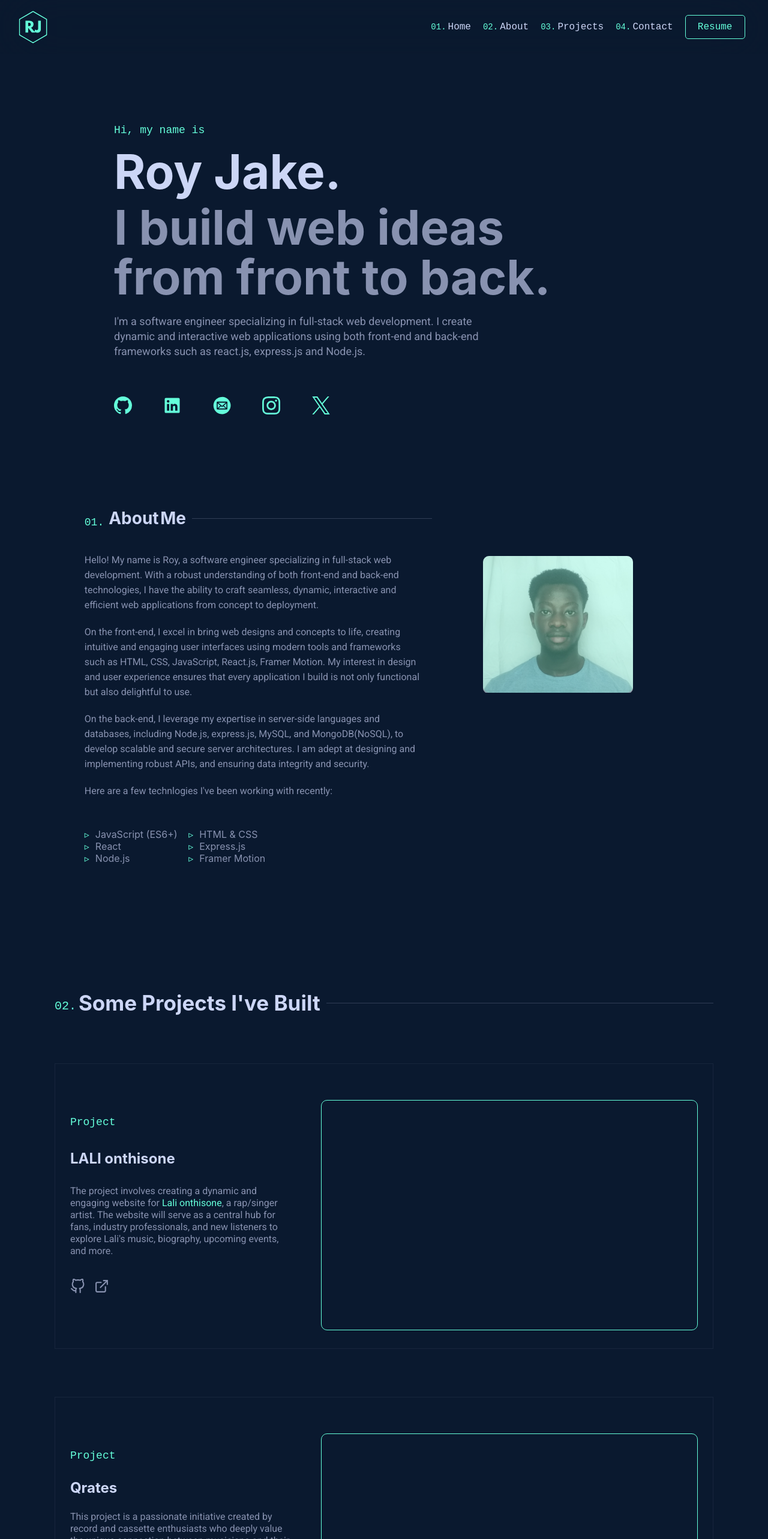
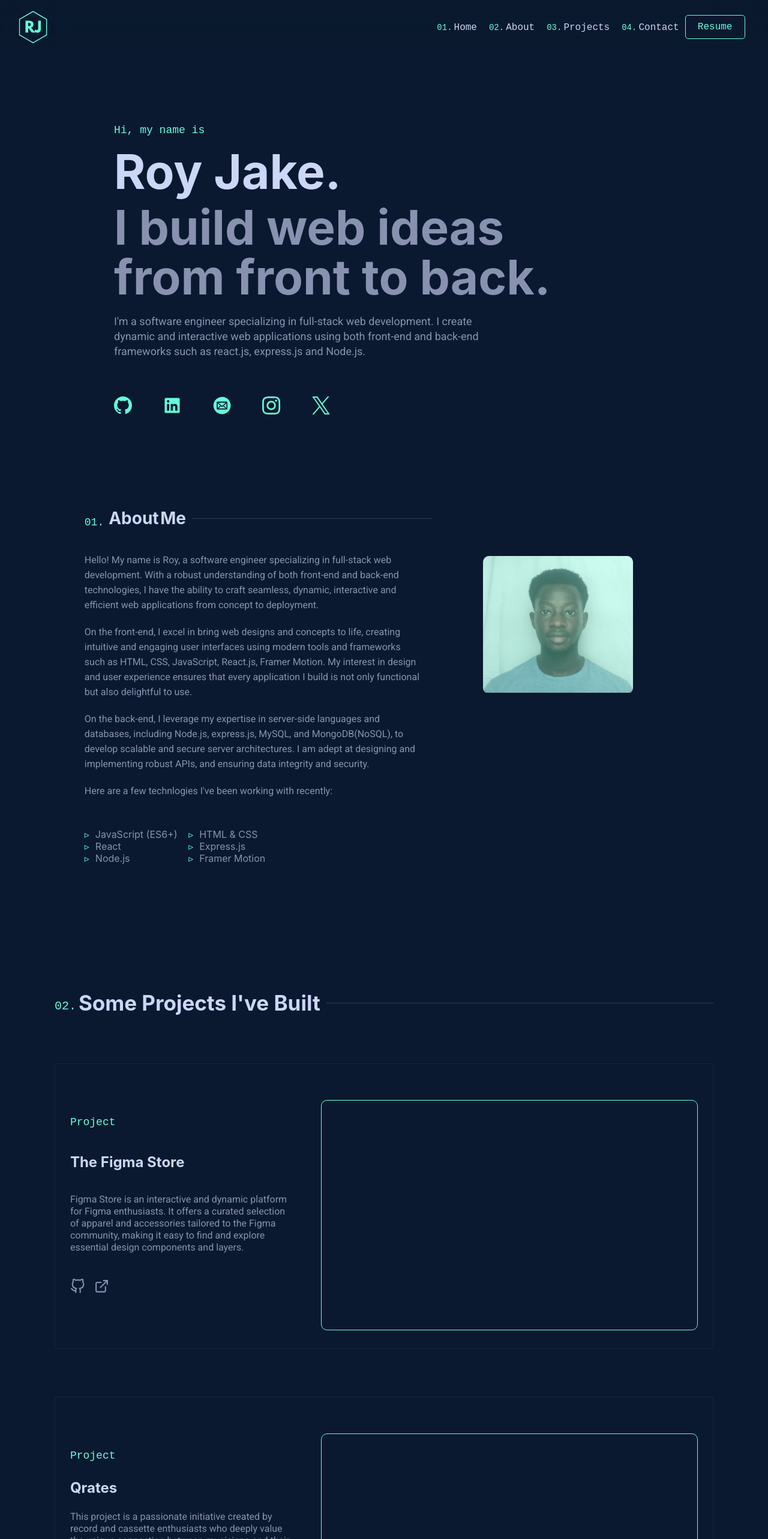
Before and after one commit to RoyJake/portfolioRoyJake, a React (Create React App) app: page / in a window 1280 px wide. Shown: the top 2566 px of the page at 60% size. Built offline with nearby package versions, Linux system fonts and the light colour scheme; grey boxes are pictures that could not be loaded.

Commit message:
work on the links in the website

```diff
--- a/src/Components/Header.js
+++ b/src/Components/Header.js
@@ -19,7 +19,7 @@ const onLoadHeaderAnimation = {
 
 const Header = function () {
  return (
-  <header>
+  <header id='header_section'>
    <motion.div className="headerTextContainer"  initial="initial" animate="final" transition={{ staggerChildren: 0.2 }} >
 
     <motion.h1 variants={onLoadHeaderAnimation}>Hi, my name is</motion.h1>
@@ -28,11 +28,11 @@ const Header = function () {
     <motion.p variants={onLoadHeaderAnimation}>I'm a software engineer specializing in full-stack web development. I create dynamic and interactive web applications using both front-end and back-end frameworks such as react.js, express.js and Node.js. </motion.p>
 
     <motion.div className='socialIcons' variants={onLoadHeaderAnimation}>
-     <a href='https://github.com/RoyJake'><img src={github} alt='github'></img></a>
-     <a href='https://github.com/RoyJake'><img src={linkedIn} alt='linkedIn'></img></a>
-     <a href='https://github.com/RoyJake'><img src={email} alt='email'></img></a>
-     <a href='https://github.com/RoyJake'><img src={instagram} alt='instagram'></img></a>
-     <a href='https://github.com/RoyJake'><img src={x} alt='x'></img></a>
+     <a href='https://github.com/RoyJake' target='_blank' rel="noreferrer" ><img src={github} alt='github'></img></a>
+     <a href='https://www.linkedin.com/in/roy-osei-3253a8321/' target='_blank' rel="noreferrer"><img src={linkedIn} alt='linkedIn'></img></a>
+     <a href='mailto:royjake629@gmail.com' target='_blank' rel="noreferrer"><img src={email} alt='email'></img></a>
+     <a href='https://github.com/RoyJake' target='_blank' rel="noreferrer"><img src={instagram} alt='instagram'></img></a>
+     <a href='https://github.com/RoyJake' target='_blank' rel="noreferrer"><img src={x} alt='x'></img></a>
     </motion.div>
 
    </motion.div>
--- a/src/Components/Nav.css
+++ b/src/Components/Nav.css
@@ -77,7 +77,7 @@ ul#menuPage[toggle="false"] {
  transform-origin: center top;
 }
 
-ul#menuPage li {
+ul#menuPage li a{
  font-family: "Roboto", sans-serif;
  font-weight: 600;
  font-size: 35px;
@@ -87,6 +87,7 @@ ul#menuPage li {
  padding: 10px 0;
  text-align: center;
  margin-bottom: 5px;
+ text-decoration: none;
 }
 
 ul#menuPage li button {
@@ -100,6 +101,9 @@ ul#menuPage li button {
  width: 150px;
  padding: 10px 0;
  margin-top: 30px;
+}
+ul#menuPage li button a{
+ color: #64ffda;
 }
 
 ul#menuPage li span {
@@ -142,7 +146,7 @@ ul#menuPage li span {
  }
 
 
- ul#menuPage li {
+ ul#menuPage li a{
   font-family: "SF Mono", "Fira Code", "Fira Mono", "Roboto Mono", monospace;
   font-weight: normal;
   font-size: 16px;
@@ -151,7 +155,7 @@ ul#menuPage li span {
   padding: 10px 10px;
   text-align: center;
   margin-bottom: 0px;
-  /* background-color: red; */
+ text-decoration: none;
  }
 
  ul#menuPage li button {
--- a/src/Components/Nav.js
+++ b/src/Components/Nav.js
@@ -91,11 +91,11 @@ const Nav = function () {
    <motion.ul id='menuPage' initial='initial' animate='final' transition={{ staggerChildren: 0.2 }} toggle={isActive.toString()}
 
    >
-    <motion.li variants={onLoadNavAnimation}><span >01.</span>Home</motion.li>
-    <motion.li variants={onLoadNavAnimation}><span >02.</span>About</motion.li>
-    <motion.li variants={onLoadNavAnimation}><span >03.</span>Projects</motion.li>
-    <motion.li variants={onLoadNavAnimation}><span>04.</span>Contact</motion.li>
-    <motion.li variants={onLoadNavAnimation}><button>Resume</button></motion.li>
+    <motion.li variants={onLoadNavAnimation}><a href='#header_section'><span >01.</span>Home</a></motion.li>
+    <motion.li variants={onLoadNavAnimation}><a href='#AboutSection'><span >02.</span>About</a></motion.li>
+    <motion.li variants={onLoadNavAnimation}><a href='#ProjectSection'><span >03.</span>Projects</a></motion.li>
+    <motion.li variants={onLoadNavAnimation}><a href='#getIntouchSection'><span>04.</span>Contact</a></motion.li>
+    <motion.li variants={onLoadNavAnimation}><button><a href="/Resume_ROY OSEI.pdf" download="Resume_ROY_OSEI.pdf" >Resume</a></button></motion.li>
    </motion.ul>
 
   </motion.nav>
--- a/src/Components/ProjectSection.js
+++ b/src/Components/ProjectSection.js
@@ -21,17 +21,19 @@ const ProjectSection = function () {
 
       <div className='projectTextWrapper'>
        <h2>Project</h2>
-       <h1 className='projectTitle'>LALI onthisone</h1>
-       <p className='projectDescription'>The project involves creating a dynamic and engaging website for <a href='https://l.instagram.com/?u=https%3A%2F%2Flinktr.ee%2FLali_onthisone&e=AT1zP9ytxA6N7mLUhCG9YivwgxRMo-5jVr73KuJd5zQ7s7rXYAoqDwcTntC8mPcFohBFqzJ-bNQ0ac_LTbjbqcEA8ntvNCNbEto7Sw'>Lali onthisone</a>, a rap/singer artist. The website will serve as a central hub for fans, industry professionals, and new listeners to explore Lali's music, biography, upcoming events, and more.</p>
+       <h1 className='projectTitle'>The Figma Store</h1>
+       <p className='projectDescription'>Figma Store is an interactive and dynamic platform for Figma enthusiasts. It offers a curated selection of apparel and accessories tailored to the Figma community, making it easy to find and explore essential design components and layers.</p>
        <div className='projectLinksInWrapper'>
-        <a href="https://github.com/RoyJake"><img src={github} alt="link_to_source_code"></img></a><a href="https://github.com/RoyJake"><img src={liveIcon} alt="link_to_website"></img></a>
+        <a href="https://github.com/RoyJake/figma-store" target='_blank' rel="noreferrer"><img src={github} alt="link_to_source_code"></img></a>
+        <a href="https://the-figma-store.vercel.app/" target='_blank' rel="noreferrer"><img src={liveIcon} alt="link_to_website"></img></a>
        </div>
       </div>
 
       <div className='showCase'></div>
 
       <div className='projectLinks'>
-       <a href="https://github.com/RoyJake"><img src={github} alt="link_to_source_code"></img></a><a href="https://github.com/RoyJake"><img src={liveIcon} alt="link_to_website"></img></a>
+       <a href="https://github.com/RoyJake/figma-store" target='_blank' rel="noreferrer"><img src={github} alt="link_to_source_code"></img></a>
+       <a href="https://the-figma-store.vercel.app/" target='_blank' rel="noreferrer"><img src={liveIcon} alt="link_to_website"></img></a>
       </div>
 
      </div>
@@ -45,14 +47,16 @@ const ProjectSection = function () {
        <h1 className='projectTitle'>Qrates</h1>
        <p className='projectDescription'>This project is a passionate initiative created by record and cassette enthusiasts who deeply value the unique connection between musicians and their fans through physical music formats. Their mission is to empower artists to share the magic of their music on vinyl records and cassettes, making these tangible pieces of art accessible to more people.</p>
        <div className='projectLinksInWrapper'>
-        <a href="https://github.com/RoyJake"><img src={github} alt="link_to_source_code"></img></a><a href="https://github.com/RoyJake"><img src={liveIcon} alt="link_to_website"></img></a>
+        <a href="https://github.com/RoyJake/qrates" target='_blank' rel="noreferrer"><img src={github} alt="link_to_source_code"></img></a>
+        <a href="https://qrates.onrender.com/" target='_blank' rel="noreferrer"><img src={liveIcon} alt="link_to_website"></img></a>
        </div>
       </div>
 
       <div className='showCase'><video src={qrates} muted autoplay loop></video></div>
 
       <div className='projectLinks'>
-       <a href="https://github.com/RoyJake"><img src={github} alt="link_to_source_code"></img></a><a href="https://github.com/RoyJake"><img src={liveIcon} alt="link_to_website"></img></a>
+       <a href="https://github.com/RoyJake/qrates" target='_blank' rel="noreferrer"><img src={github} alt="link_to_source_code"></img></a>
+       <a href="https://qrates.onrender.com/" target='_blank' rel="noreferrer"><img src={liveIcon} alt="link_to_website"></img></a>
       </div>
 
      </div>
@@ -66,14 +70,16 @@ const ProjectSection = function () {
        <h1 className='projectTitle'>Ableton</h1>
        <p className='projectDescription'>This project is for a group that develop and provide unique software and hardware solutions that revolutionize music creation and performance. Their flagship products—Live, Push, Note, and Link—are designed to inspire and empower musicians, producers, and performers around the world.</p>
        <div className='projectLinksInWrapper'>
-        <a href="https://github.com/RoyJake"><img src={github} alt="link_to_source_code"></img></a><a href="https://github.com/RoyJake"><img src={liveIcon} alt="link_to_website"></img></a>
+        <a href="https://github.com/RoyJake/AbletonSiteProject" target='_blank' rel="noreferrer"><img src={github} alt="link_to_source_code"></img></a>
+        <a href="https://ableton.onrender.com/" target='_blank' rel="noreferrer"><img src={liveIcon} alt="link_to_website"></img></a>
        </div>
       </div>
 
       <div className='showCase'><video src={abletonVideo} muted autoplay loop></video></div>
 
       <div className='projectLinks'>
-       <a href="https://github.com/RoyJake"><img src={github} alt="link_to_source_code"></img></a><a href="https://github.com/RoyJake"><img src={liveIcon} alt="link_to_website"></img></a>
+       <a href="https://github.com/RoyJake/AbletonSiteProject" target='_blank' rel="noreferrer"><img src={github} alt="link_to_source_code"></img></a>
+       <a href="https://ableton.onrender.com/" target='_blank' rel="noreferrer"><img src={liveIcon} alt="link_to_website"></img></a>
       </div>
 
      </div>
--- a/src/index.css
+++ b/src/index.css
@@ -1,5 +1,8 @@
 @import url('https://fonts.googleapis.com/css2?family=Roboto:wght@300;400;500&display=swap');
 
+html{
+  scroll-behavior: smooth;
+}
 
 * {
   box-sizing: border-box;
```
Also changed, not shown: 1 other file (tests, documents, lock files or other folders).
